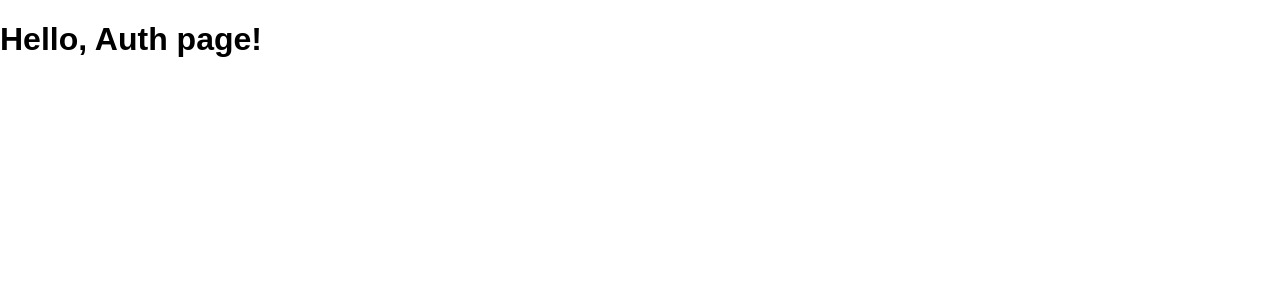
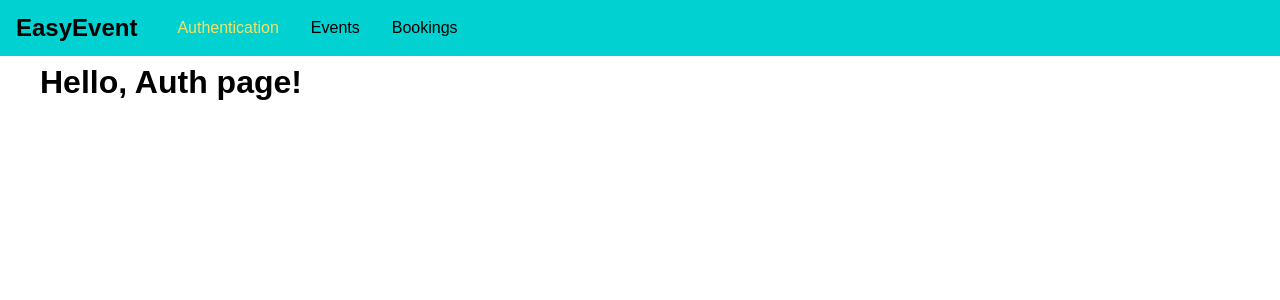
Before and after one commit to ndpdarshana/MERN_grapql, a React (Create React App) app in the folder frontend/: page /auth in a window 1280 px wide. Shown: the top 300 px of the page. Built offline with nearby package versions, Linux system fonts and the light colour scheme.

Commit message:
12:Adding navigation bar

```diff
--- a/frontend/src/App.css
+++ b/frontend/src/App.css
@@ -0,0 +1,3 @@
+.main-content{
+  margin: 4rem 2.5rem;
+}
--- a/frontend/src/App.js
+++ b/frontend/src/App.js
@@ -4,18 +4,24 @@
 import AuthPage from './pages/Auth';
 import EventsPage from './pages/Events';
 import BookingsPage from './pages/Bookings';
+import MainNavigation from './components/navigation/MainNavigation'
 
 import './App.css';
 
 function App() {
   return (
     <BrowserRouter>
+      <React.Fragment>
+        <MainNavigation />
+        <main className="main-content">
           <Switch>
             <Redirect from="/" to="/auth" exact/>
             <Route path="/auth" component={AuthPage}/>
             <Route path="/events" component={EventsPage}/>
             <Route path="/bookings" component={BookingsPage}/>
           </Switch>
+        </main>
+      </React.Fragment>
     </BrowserRouter>
   );
 }
--- /dev/null
+++ b/frontend/src/components/navigation/MainNavigation.css
@@ -0,0 +1,43 @@
+.main-navigation{
+  position:fixed;
+  left: 0;
+  top: 0;
+  width: 100%;
+  height: 3.5rem;
+  background: #01d1d1;
+  padding: 0 1rem;
+  display:flex;
+  align-items: center;
+}
+
+.main-navigation_logo h1{
+  margin: 0;
+  font-size: 1.5rem;
+}
+
+.main-navigation_item {
+  margin-left: 1.5rem;
+}
+
+.main-navigation_item ul{
+  display: flex;
+  list-style: none;
+  padding: 0;
+  margin: 0;
+}
+
+.main-navigation_item li{
+  margin: 0 1rem;
+}
+
+.main-navigation_item a{
+  text-decoration: none;
+  color: #000;
+}
+
+.main-navigation_item a:hover,
+.main-navigation_item a:active,
+.main-navigation_item a.active
+{
+  color: #f8e264;
+}
--- /dev/null
+++ b/frontend/src/components/navigation/MainNavigation.js
@@ -0,0 +1,21 @@
+import React from 'react'
+import {NavLink} from 'react-router-dom'
+
+import './MainNavigation.css';
+
+const MainNavigation = props => (
+  <header className="main-navigation">
+    <div className="main-navigation_logo">
+      <h1>EasyEvent</h1>
+    </div>
+    <nav className="main-navigation_item">
+      <ul>
+        <li><NavLink to="/auth">Authentication</NavLink></li>
+        <li><NavLink to="/events">Events</NavLink></li>
+        <li><NavLink to="/bookings">Bookings</NavLink></li>
+      </ul>
+    </nav>
+  </header>
+)
+
+export default MainNavigation;
```
Lines whose indentation alone changed are shown as unchanged.
